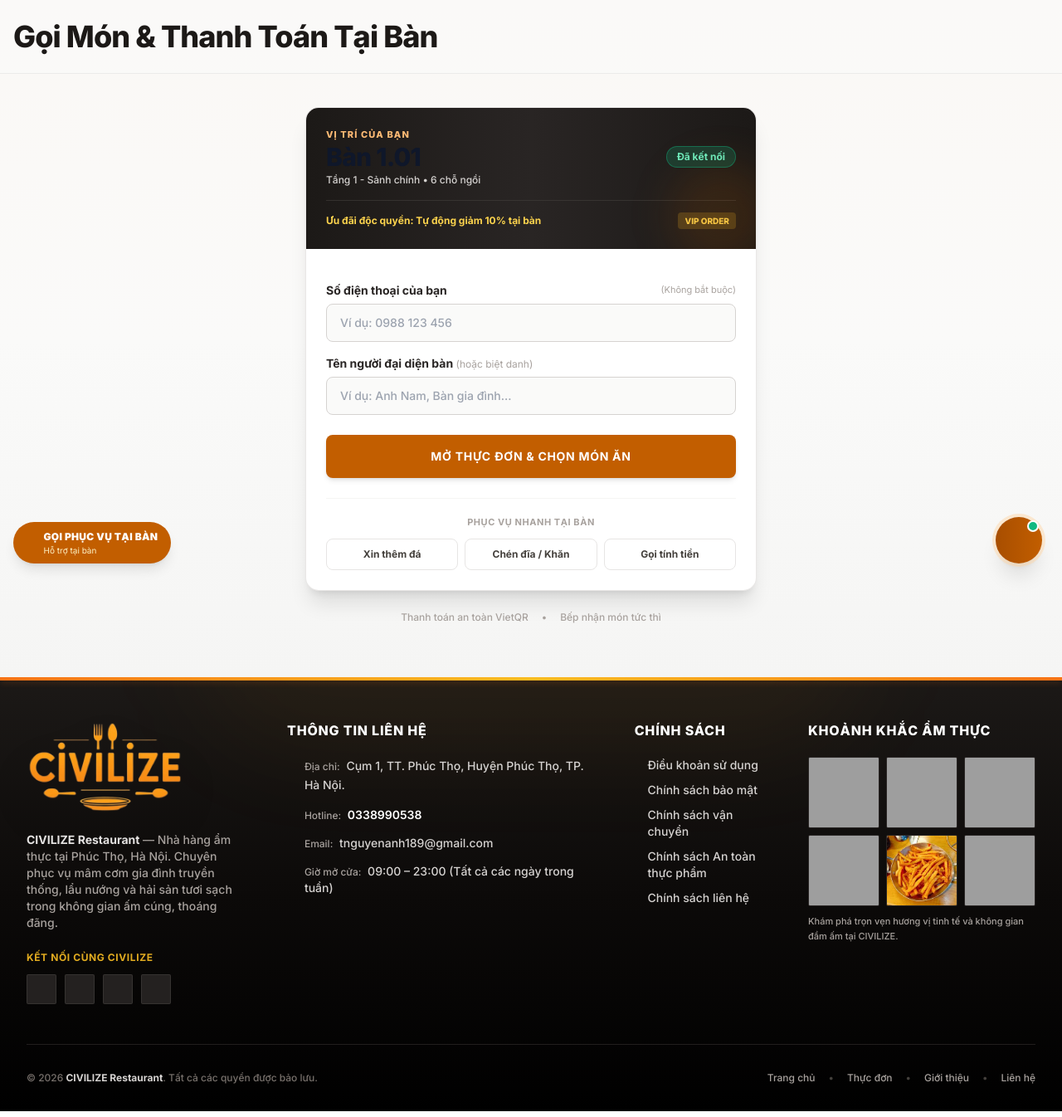
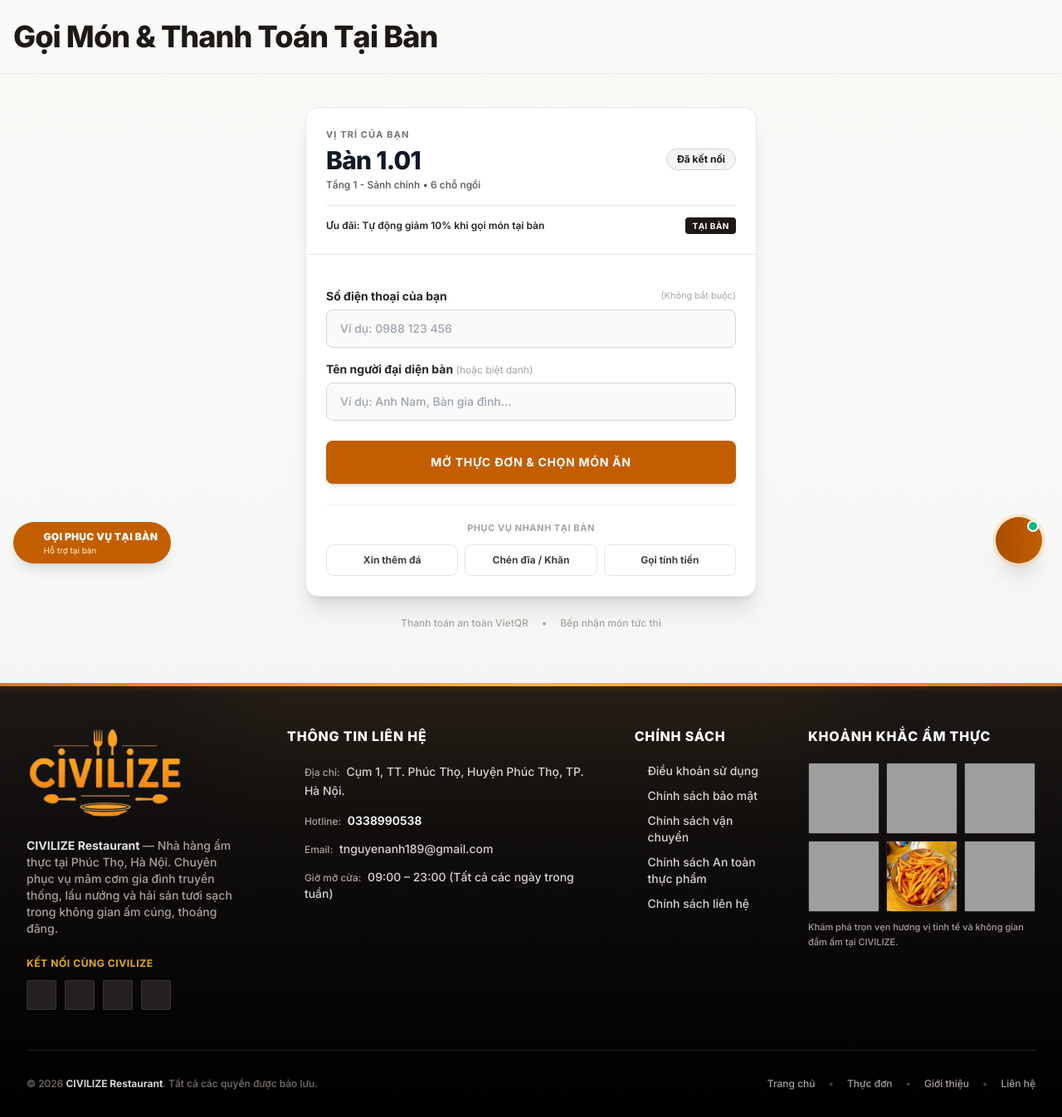
Before and after one commit to Thooooo1/dev_restaurant_laravel, a Laravel app: page /ban/1/goi-mon in a window 1280 px wide; the page is wider, and only the part inside the window is pictured. Shown: the part 97-1443 px from the top of that part at 83% size. Run offline with Laravel 12, Linux system fonts and the light colour scheme; data comes from the database, SQL or seed files in the repository; style sheets or scripts are compiled from the project's sources; some libraries are stand-ins or nearby versions; some web fonts are replaced; grey boxes are pictures that could not be loaded.

Commit message:
Chinh giao dien the vi tri ban thanh trang chu den

```diff
--- a/resources/views/frontend/table-scan.blade.php
+++ b/resources/views/frontend/table-scan.blade.php
@@ -15,67 +15,72 @@
             <!-- THẺ THÔNG TIN BÀN PHỤC VỤ -->
             <div class="bg-white rounded-xl sm:rounded-2xl border border-stone-200/90 shadow-xl overflow-hidden mb-6 transition-all">
 
-                <!-- Header Thẻ Bàn -->
-                <div class="p-6 bg-gradient-to-r from-stone-900 via-stone-800 to-stone-900 text-white relative overflow-hidden">
-                    <div class="absolute -right-6 -bottom-6 w-32 h-32 bg-[#C25E00]/15 rounded-full blur-xl pointer-events-none"></div>
-
-                    <div class="flex items-center justify-between relative z-10">
+                <!-- Header Thẻ Bàn (Tối giản chữ đen nền trắng, tương phản rõ nét) -->
+                <div class="p-6 bg-white border-b border-stone-200 text-stone-900">
+                    <div class="flex items-center justify-between gap-4">
                         <div>
-                            <span class="text-[11px] uppercase tracking-widest text-orange-300 font-extrabold block">Vị Trí Của Bạn</span>
-                            <h1 class="text-2xl sm:text-3xl font-serif font-black text-white tracking-tight">
+                            <span class="text-[11px] uppercase tracking-widest text-stone-500 font-bold block mb-1">Vị Trí Của Bạn</span>
+                            <h1 class="text-2xl sm:text-3xl font-serif font-black text-stone-900 tracking-tight" style="color: #111827 !important;">
                                 {{ $table->name }}
                             </h1>
-                            <p class="text-xs text-stone-300 mt-0.5">
+                            <p class="text-xs text-stone-600 mt-1">
                                 <span>{{ $table->floor ? $table->floor->name : 'Khu vực sảnh' }}</span>
                                 <span>•</span>
                                 <span>{{ $table->seats ?? 4 }} chỗ ngồi</span>
                             </p>
                         </div>
 
-                        <span class="px-3 py-1 rounded-full text-xs font-bold bg-emerald-500/20 text-emerald-300 border border-emerald-500/40 shrink-0">
+                        <span class="px-3 py-1 rounded-full text-xs font-bold bg-stone-100 text-stone-900 border border-stone-300 shrink-0">
                             Đã kết nối
                         </span>
                     </div>
 
                     <!-- Banner Ưu Đãi 10% -->
-                    <div class="mt-4 pt-3.5 border-t border-stone-700/60 flex items-center justify-between text-xs">
-                        <div class="text-amber-300 font-bold">
-                            <span>Ưu đãi độc quyền: Tự động giảm 10% tại bàn</span>
+                    <div class="mt-4 pt-3.5 border-t border-stone-200 flex items-center justify-between text-xs">
+                        <div class="text-stone-800 font-semibold">
+                            <span>Ưu đãi: Tự động giảm 10% khi gọi món tại bàn</span>
                         </div>
-                        <span class="px-2 py-0.5 bg-amber-400/20 text-amber-300 rounded text-[10px] font-extrabold uppercase">
-                            VIP ORDER
+                        <span class="px-2 py-0.5 bg-stone-900 text-white rounded text-[10px] font-bold uppercase tracking-wider">
+                            TẠI BÀN
                         </span>
                     </div>
                 </div>
 
                 <!-- NỘI DUNG CHÍNH: NẾU BÀN ĐÃ CÓ ĐƠN HÀNG ĐANG PHỤC VỤ -->
                 @if (isset($activeOrder) && $activeOrder)
-                    <div class="p-6 bg-amber-50/50 border-b border-amber-100">
+                    @php
+                        $activeScanDetails = $activeOrder->orderDetails->where('status', '!=', 'cancelled');
+                        $scanQty = $activeScanDetails->sum('qty');
+                        $scanSubtotal = $activeScanDetails->sum('amount');
+                        $scanDiscount = (int) round($scanSubtotal * 0.1);
+                        $scanTotal = max(0, $scanSubtotal - $scanDiscount);
+                    @endphp
+                    <div class="p-6 bg-stone-50/70 border-b border-stone-200">
                         <div class="flex items-center justify-between mb-3">
                             <div class="flex items-center gap-2">
-                                <span class="w-2.5 h-2.5 rounded-full bg-orange-500"></span>
+                                <span class="w-2 h-2 rounded-full bg-stone-900"></span>
                                 <h3 class="font-bold text-stone-900 text-sm">Bàn đang có đơn phục vụ</h3>
                             </div>
-                            <span class="text-xs font-mono font-bold text-stone-500">Mã đơn #{{ $activeOrder->id }}</span>
+                            <span class="text-xs font-mono font-bold text-stone-600">Mã đơn #{{ $activeOrder->id }}</span>
                         </div>
 
-                        <div class="p-4 bg-white rounded-lg border border-amber-200/80 shadow-xs mb-4">
+                        <div class="p-4 bg-white rounded-lg border border-stone-200 shadow-xs mb-4">
                             <div class="flex items-center justify-between text-xs text-stone-600 mb-2">
                                 <span>Số món đã gọi:</span>
-                                <strong class="text-stone-900 font-bold">{{ $activeOrder->orderDetails->sum('qty') }} món ăn & đồ uống</strong>
+                                <strong class="text-stone-900 font-bold">{{ $scanQty }} món ăn & đồ uống</strong>
                             </div>
                             <div class="flex items-center justify-between text-xs text-stone-600 mb-2">
                                 <span>Tạm tính bữa ăn:</span>
-                                <span class="text-stone-800 line-through">{{ number_format($activeOrder->orderDetails->sum('amount'), 0, ',', '.') }}₫</span>
+                                <span class="text-stone-800 line-through">{{ number_format($scanSubtotal, 0, ',', '.') }}₫</span>
                             </div>
-                            <div class="flex items-center justify-between text-xs text-emerald-700 mb-2">
-                                <span>Giảm giá đặt bàn (10%):</span>
-                                <strong class="font-bold">-{{ number_format(round($activeOrder->orderDetails->sum('amount') * 0.1), 0, ',', '.') }}₫</strong>
+                            <div class="flex items-center justify-between text-xs text-stone-700 mb-2">
+                                <span>Giảm giá tại bàn (10%):</span>
+                                <strong class="font-bold text-stone-900">-{{ number_format($scanDiscount, 0, ',', '.') }}₫</strong>
                             </div>
-                            <div class="pt-2 border-t border-stone-100 flex items-center justify-between text-sm">
+                            <div class="pt-2 border-t border-stone-200 flex items-center justify-between text-sm">
                                 <span class="font-bold text-stone-900">Tổng thanh toán:</span>
-                                <span class="text-lg font-black text-orange-600">
-                                    {{ number_format(max(0, $activeOrder->orderDetails->sum('amount') - round($activeOrder->orderDetails->sum('amount') * 0.1)), 0, ',', '.') }}₫
+                                <span class="text-lg font-black text-stone-900">
+                                    {{ number_format($scanTotal, 0, ',', '.') }}₫
                                 </span>
                             </div>
                         </div>
```
